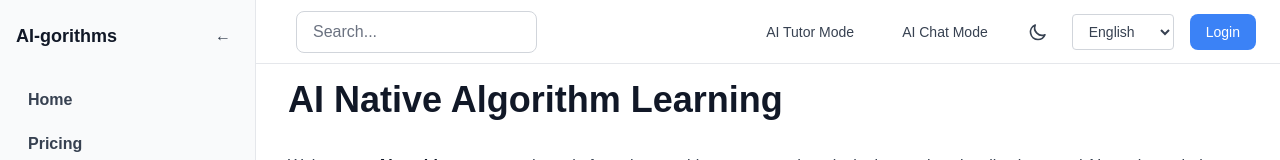
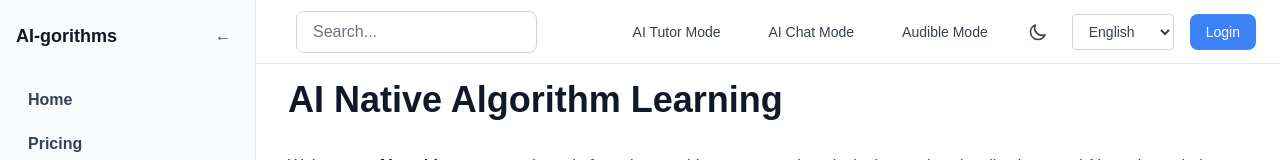
Before and after one commit to Chinese-Community-AI/AI-gorithms, a Next.js app: page / in a window 1280 px wide. Shown: the top 160 px of the page. Built offline with nearby package versions, Linux system fonts and the light colour scheme.

Commit message:
Add audible mode

```diff
--- a/components/layout/Header.tsx
+++ b/components/layout/Header.tsx
@@ -70,6 +70,14 @@ export default function Header() {
             {isFocusMode ? "Exit AI Chat" : "AI Chat Mode"}
           </button>
           <button
+            onClick={() => {
+              // TODO: Implement Audible Mode toggle
+            }}
+            className="hidden sm:block px-3 lg:px-4 py-2 text-xs lg:text-sm rounded transition-colors hover:bg-gray-100 dark:hover:bg-gray-800 text-gray-700 dark:text-gray-300"
+          >
+            Audible Mode
+          </button>
+          <button
             onClick={toggleTheme}
             className="p-2 hover:bg-gray-100 dark:hover:bg-gray-800 rounded text-gray-700 dark:text-gray-300"
             aria-label="Toggle theme"
```
